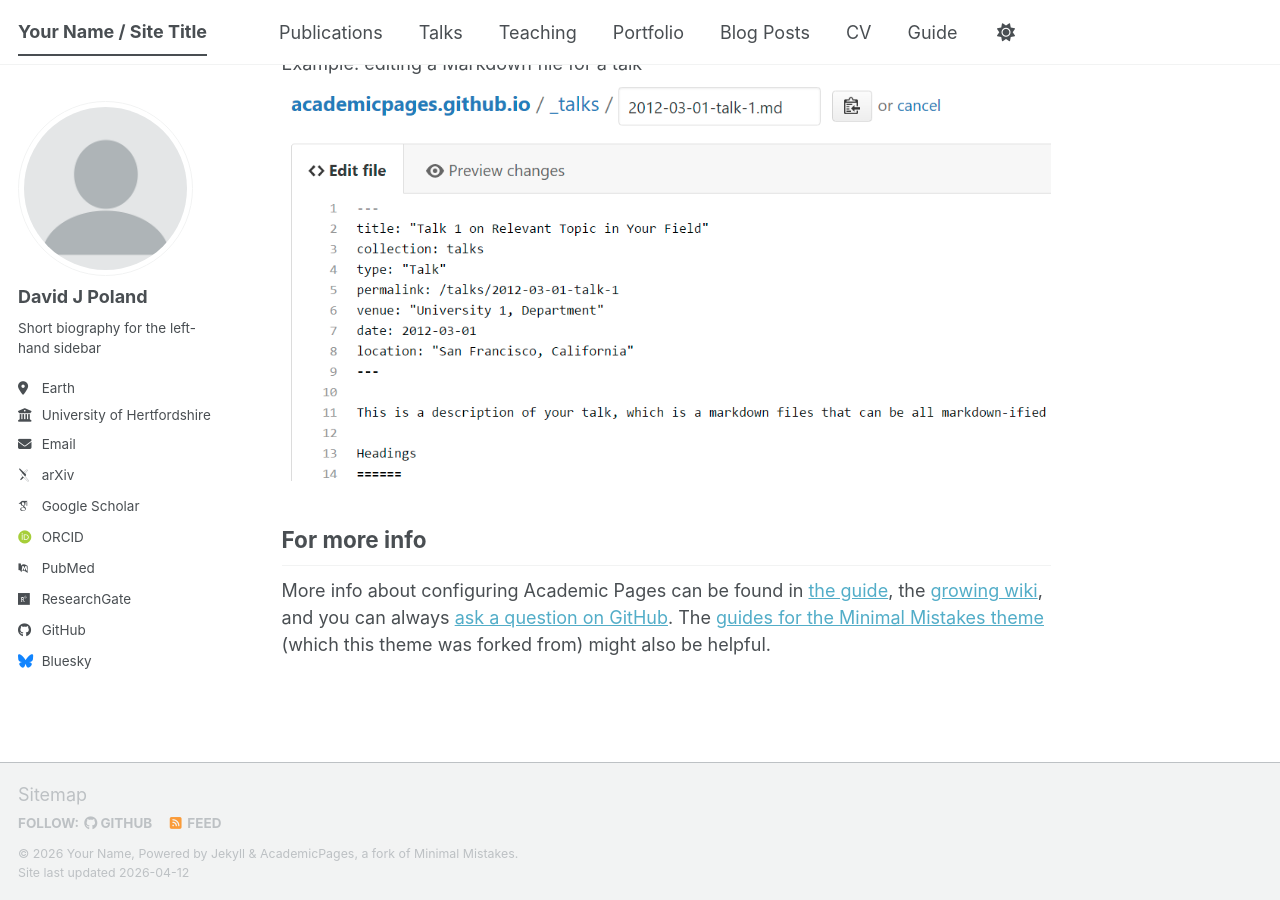
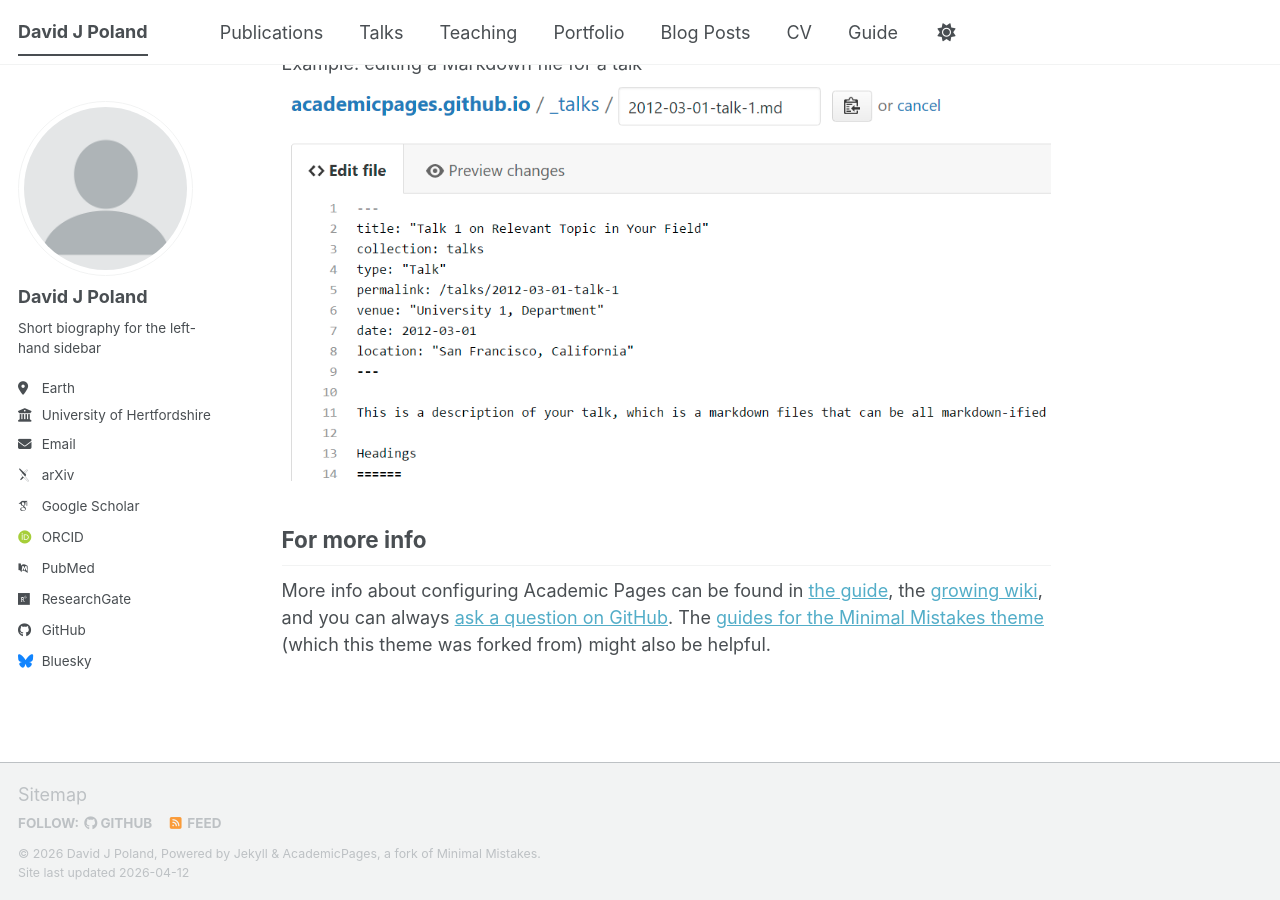
Before and after one commit to polandd/Poland-Bios, a Jekyll site: the page built from _pages/about.md, in a window 1280 px wide and 900 px high, scrolled down 2720 px. Built offline with Jekyll 4.4.1, drawn with Linux system fonts in a browser that asks for light colours; some web fonts are replaced; a script bundle is joined from its source files by our own code; library files that are not in the unit come from our copies.

Commit message:
Update _config.yml

```diff
--- a/_config.yml
+++ b/_config.yml
@@ -9,9 +9,9 @@
 # Basic Site Settings
 locale                   : "en-US"
 site_theme               : "default" # The available themes options are "default", "air", "sunrise", "mint", "dirt" and "contrast"
-title                    : "Your Name / Site Title"
+title                    : "David J Poland"
 title_separator          : "-"
-name                     : &name "Your Name"
+name                     : &name "David J Poland"
 description              : &description "Your Name's academic portfolio"   # Update this with a general description of your site, this is the default if not overridden by a page
 url                      : https://academicpages.github.io # The base hostname & protocol for your site e.g. "https://[your GitHub username].github.io",
                                                            # or if you already have some other page hosted on Github then use "https://[your GitHub username].github.io/[Your Repo Name]"
```
